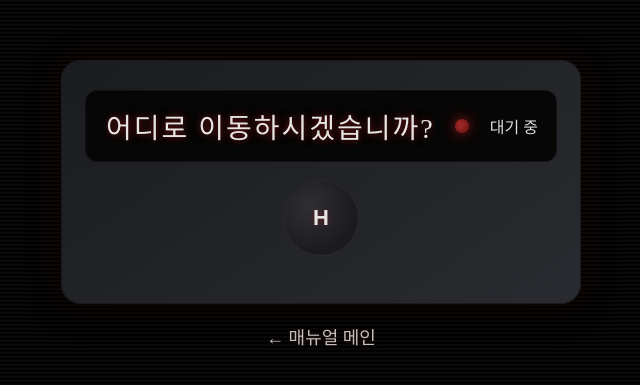
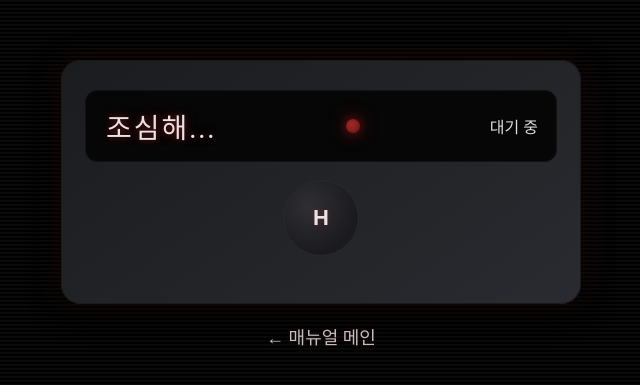
Before and after one commit to KJW-623/YOURCAST, a React (Create React App) app: page /manual/h in a window 1280 px wide. Shown: the part 195-580 px from the top of the page, without its empty margins (319-959 px from the left). Built offline with nearby package versions, Linux system fonts and the light colour scheme; a web font is replaced by a local one.

Commit message:
버튼 패널 멘트 수정

```diff
--- a/src/Home/manual/floor/Floor15to20.js
+++ b/src/Home/manual/floor/Floor15to20.js
@@ -70,7 +70,7 @@ export default function Floor15to20() {
         <div className="elev-page">
             <div className={`elev-panel ${open ? 'doors-open' : ''}`} style={{ padding: '30px 36px 32px' }}>
                 <div className="elev-display">
-                    <span className="elev-range">어디로 이동하시겠습니까?</span>
+                    <span className="elev-range">조심해...</span>
                     <span className="elev-indicator" />
                     <span className="current-floor">{selected ? `>> ${selected}F` : '대기 중'}</span>
                 </div>
--- a/src/Home/manual/floor/Floor1to5.js
+++ b/src/Home/manual/floor/Floor1to5.js
@@ -49,7 +49,7 @@ export default function Floor1to5() {
         <div className="elev-page">
             <div className={`elev-panel ${open ? 'doors-open' : ''}`}>
                 <div className="elev-display" role="region" aria-label="1~5층 엘리베이터 패널">
-                    <span className="elev-range">어디로 이동하시겠습니까?</span>
+                    <span className="elev-range">조심해...</span>
                     <span className="elev-indicator" />
                     <span className="current-floor" aria-live="polite">
                         {selected ? `>> ${selected}F` : '대기 중'}
--- a/src/Home/manual/floor/Floor6to8.js
+++ b/src/Home/manual/floor/Floor6to8.js
@@ -28,7 +28,7 @@ export default function Floor6to8() {
         <div className="elev-page">
             <div className={`elev-panel ${open ? 'doors-open' : ''}`}>
                 <div className="elev-display">
-                    <span className="elev-range">어디로 이동하시겠습니까?</span>
+                    <span className="elev-range">조심해...</span>
                     <span className="elev-indicator" />
                     <span className="current-floor">{selected ? `>> ${selected}F` : '대기 중'}</span>
                 </div>
--- a/src/Home/manual/floor/Floor9to12.js
+++ b/src/Home/manual/floor/Floor9to12.js
@@ -34,7 +34,7 @@ export default function Floor9to12() {
         <div className="elev-page">
             <div className={`elev-panel ${open ? 'doors-open' : ''}`}>
                 <div className="elev-display">
-                    <span className="elev-range">어디로 이동하시겠습니까?</span>
+                    <span className="elev-range">조심해...</span>
                     <span className="elev-indicator" />
                     <span className="current-floor">{selected ? `>> ${selected}F` : '대기 중'}</span>
                 </div>
--- a/src/Home/manual/floor/FloorB1.js
+++ b/src/Home/manual/floor/FloorB1.js
@@ -34,7 +34,7 @@ export default function FloorB1() {
         <div className="elev-page">
             <div className={`elev-panel ${open ? 'doors-open' : ''}`}>
                 <div className="elev-display">
-                    <span className="elev-range">어디로 이동하시겠습니까?</span>
+                    <span className="elev-range">조심해...</span>
                     <span className="elev-indicator" />
                     <span className="current-floor">{selected ? `>> ${selected}` : '대기 중'}</span>
                 </div>
--- a/src/Home/manual/floor/FloorH.js
+++ b/src/Home/manual/floor/FloorH.js
@@ -26,7 +26,7 @@ export default function FloorH() {
         <div className="elev-page">
             <div className={`elev-panel ${open ? 'doors-open' : ''}`}>
                 <div className="elev-display">
-                    <span className="elev-range">어디로 이동하시겠습니까?</span>
+                    <span className="elev-range">조심해...</span>
                     <span className="elev-indicator" />
                     <span className="current-floor">{selected ? `>> ${selected}` : '대기 중'}</span>
                 </div>
```
